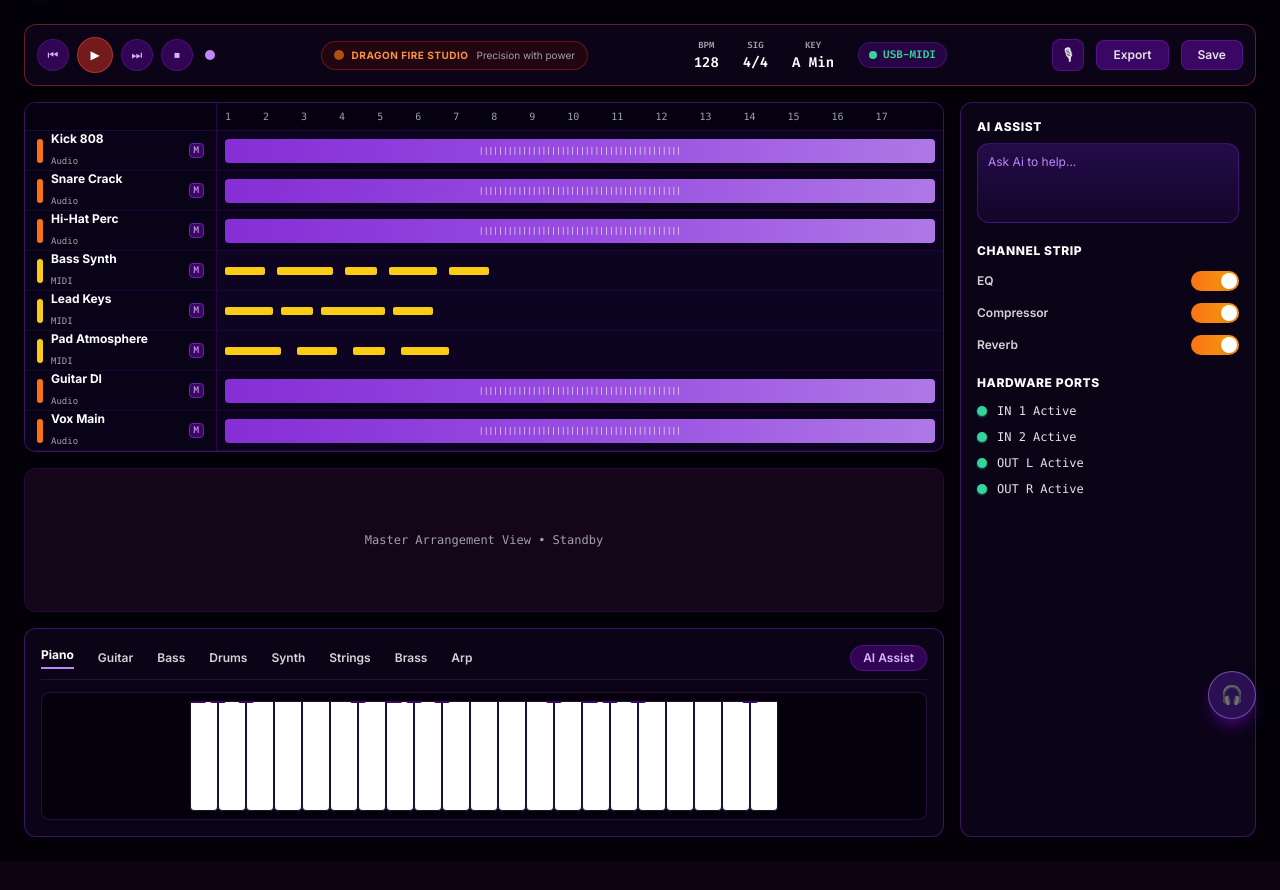
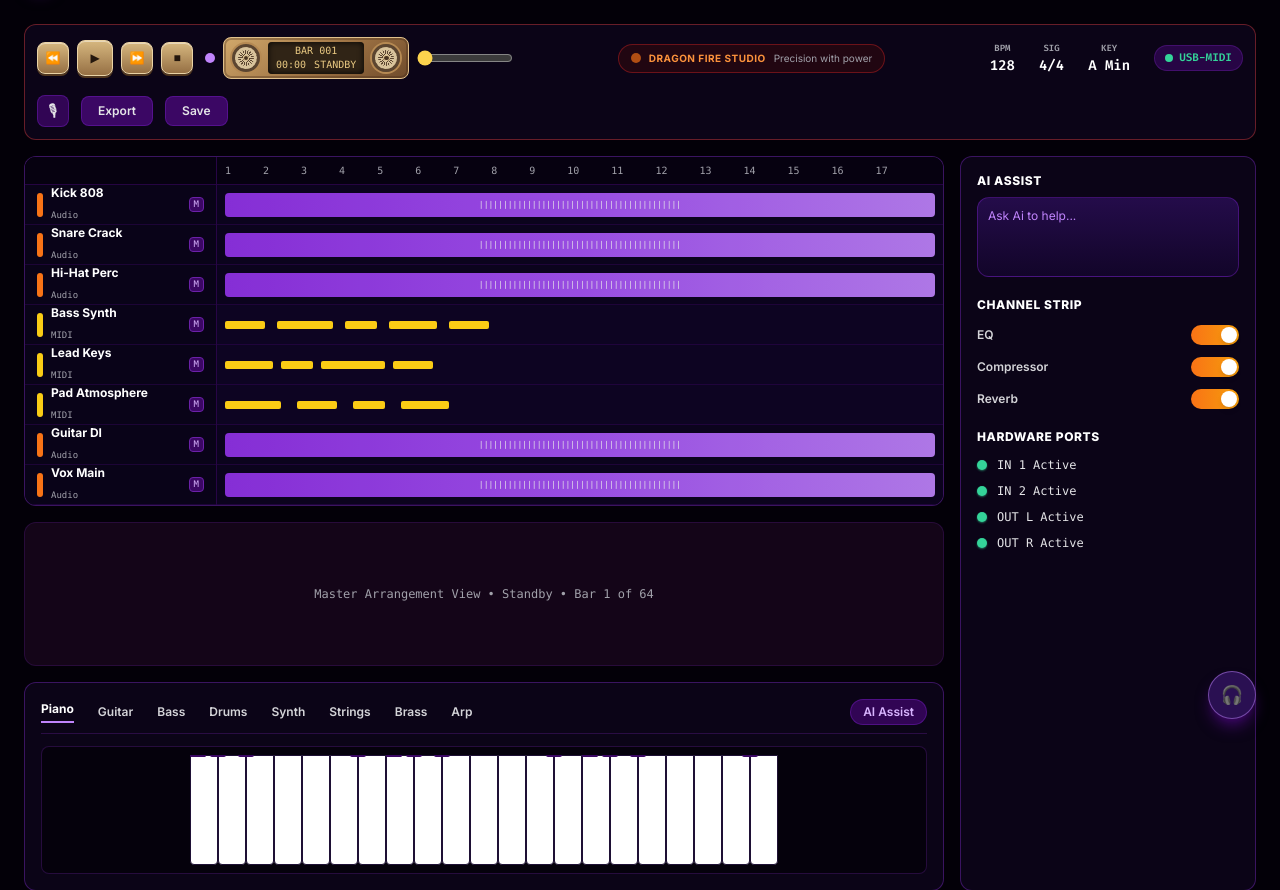
Before and after one commit to gautav2003/MagicalFlow, a Flask app: page /pro-studio-mode in a window 1280 px wide. Shown: the part 57-947 px from the top of the page. Before the commit the page ends 894 px from the top, so only its background shows below. Run offline with Flask 3, Linux system fonts and the light colour scheme; a user stored in the database is signed in; some libraries are stand-ins or nearby versions.

Commit message:
Add files via upload

```diff
--- a/Magical Flow/templates/Prostudiomode.html
+++ b/Magical Flow/templates/Prostudiomode.html
@@ -1,21 +1,21 @@
-<!DOCTYPE html>
+<!doctype html>
 <html lang="en" class="h-full">
   <head>
-    <meta charset="UTF-8">
-    <meta name="viewport" content="width=device-width, initial-scale=1.0">
+    <meta charset="UTF-8" />
+    <meta name="viewport" content="width=device-width, initial-scale=1.0" />
     <title>Magical Flow - Pro Studio Mode</title>
     <!-- Tailwind CSS CDN -->
     <script src="https://cdn.tailwindcss.com"></script>
-    <link href="https://fonts.googleapis.com/css2?family=Inter:wght@300;400;500;600;700;800&family=Fira+Code:wght@400;500;600&display=swap" rel="stylesheet">
+    <link href="https://fonts.googleapis.com/css2?family=Inter:wght@300;400;500;600;700;800&family=Fira+Code:wght@400;500;600&display=swap" rel="stylesheet" />
     <style>
       body {
-            font-family: 'Inter', sans-serif;
+        font-family: "Inter", sans-serif;
         background-color: #030008;
         color: #ffffff;
       }
 
       .mono-font {
-            font-family: 'Fira Code', monospace;
+        font-family: "Fira Code", monospace;
       }
 
       /* Outer Glass & DAW Panels */
@@ -36,6 +36,55 @@
       .audio-wave {
         background: linear-gradient(90deg, #9333ea 0%, #a855f7 50%, #c084fc 100%);
         border-radius: 4px;
+      }
+
+      /* Vintage Transport Deck */
+      .tape-deck {
+        background: linear-gradient(145deg, #d2a96b, #9b7042 58%, #6f4b2b);
+        border: 1px solid #e1c18c;
+        box-shadow: inset 0 0 0 2px rgba(66, 42, 23, 0.35);
+      }
+      .tape-counter {
+        background: #302416;
+        color: #e9c982;
+        box-shadow: inset 0 0 6px rgba(0, 0, 0, 0.9);
+      }
+      .tape-reel {
+        background: repeating-conic-gradient(#d8c39b 0deg 12deg, #5b4530 12deg 20deg);
+        border: 3px solid #5b4530;
+        box-shadow:
+          0 0 0 2px #b68a53,
+          inset 0 0 0 3px #d8c39b;
+      }
+      .tape-reel::after {
+        content: "";
+        position: absolute;
+        inset: 35%;
+        border-radius: 9999px;
+        background: #493522;
+        border: 1px solid #e4c996;
+      }
+      .tape-reel.spinning {
+        animation: tape-spin 1.6s linear infinite;
+      }
+      @keyframes tape-spin {
+        to {
+          transform: rotate(360deg);
+        }
+      }
+      .tape-button {
+        background: linear-gradient(180deg, #d6b77f, #967044);
+        border: 1px solid #ead3a5;
+        color: #24170d;
+        box-shadow:
+          inset 0 1px rgba(255, 255, 255, 0.45),
+          0 2px 0 #51371f;
+      }
+      .tape-button:hover {
+        background: linear-gradient(180deg, #ead3a5, #b68a53);
+      }
+      .tape-button:active {
+        transform: translateY(1px);
       }
 
       /* Custom Scrollbar for Track Workspace */
@@ -60,7 +109,8 @@
         cursor: pointer;
         transition: background 0.1s ease;
       }
-        .white-key:active, .white-key.active-key {
+      .white-key:active,
+      .white-key.active-key {
         background: #c084fc !important;
       }
       .black-key {
@@ -72,13 +122,13 @@
         cursor: pointer;
         transition: background 0.1s ease;
       }
-        .black-key:active, .black-key.active-key {
+      .black-key:active,
+      .black-key.active-key {
         background: #a855f7 !important;
       }
     </style>
   </head>
   <body class="min-h-screen bg-[#030008] text-white flex flex-col justify-between selection:bg-purple-600 selection:text-white">
-
     <!-- Top Navigation Header Bar -->
     <header class="w-full bg-[#030008] border-b border-purple-950/40 px-6 py-3 flex items-center justify-between z-30">
       <!-- Brand Logo & Name -->
@@ -107,24 +157,31 @@
       <!-- User Profile Avatar -->
       <a href="{{ url_for('account') }}" class="w-7 h-7 rounded-full bg-purple-950 border border-purple-500/40 flex items-center justify-center text-zinc-300 hover:text-white transition-colors">
         <svg class="w-4 h-4" fill="currentColor" viewBox="0 0 24 24">
-                <path d="M12 12c2.21 0 4-1.79 4-4s-1.79-4-4-4-4 1.79-4 4 1.79 4 4 4zm0 2c-2.67 0-8 1.34-8 4v2h16v-2c0-2.66-5.33-4-8-4z"/>
+          <path d="M12 12c2.21 0 4-1.79 4-4s-1.79-4-4-4-4 1.79-4 4 1.79 4 4 4zm0 2c-2.67 0-8 1.34-8 4v2h16v-2c0-2.66-5.33-4-8-4z" />
         </svg>
       </a>
     </header>
 
     <!-- Main DAW Interface Container -->
     <main class="flex-grow p-4 md:p-6 max-w-[1600px] w-full mx-auto space-y-4">
-
       <!-- Top Transport Toolbar Panel -->
       <div class="daw-card daw-border-red rounded-xl p-3 flex flex-wrap items-center justify-between gap-4">
-
         <!-- Playback Transport Controls -->
         <div class="flex items-center gap-2">
-                <button type="button" onclick="resetTransport()" class="w-8 h-8 rounded-full bg-purple-950/80 border border-purple-800/40 flex items-center justify-center text-purple-300 text-xs hover:bg-purple-900">⏮</button>
-                <button type="button" id="playBtn" onclick="togglePlay()" class="w-9 h-9 rounded-full bg-red-900/90 border border-red-500/50 flex items-center justify-center text-white text-xs shadow-md hover:bg-red-800">▶</button>
-                <button type="button" onclick="fastForward()" class="w-8 h-8 rounded-full bg-purple-950/80 border border-purple-800/40 flex items-center justify-center text-purple-300 text-xs hover:bg-purple-900">⏭</button>
-                <button type="button" onclick="stopTransport()" class="w-8 h-8 rounded-full bg-purple-950/80 border border-purple-800/40 flex items-center justify-center text-purple-300 text-xs hover:bg-purple-900">⏹</button>
+          <button type="button" onclick="rewindTransport()" aria-label="Rewind four measures" title="Rewind four measures" class="tape-button w-8 h-8 rounded-lg flex items-center justify-center text-xs">⏪</button>
+          <button type="button" id="playBtn" onclick="togglePlay()" aria-label="Play" title="Play" class="tape-button w-9 h-9 rounded-lg flex items-center justify-center text-xs">▶</button>
+          <button type="button" onclick="fastForward()" aria-label="Forward four measures" title="Forward four measures" class="tape-button w-8 h-8 rounded-lg flex items-center justify-center text-xs">⏩</button>
+          <button type="button" onclick="stopTransport()" aria-label="Stop playback" title="Stop" class="tape-button w-8 h-8 rounded-lg flex items-center justify-center text-xs">■</button>
           <span id="transportLed" class="w-2.5 h-2.5 rounded-full bg-purple-400 ml-1"></span>
+          <div class="tape-deck rounded-lg px-2 py-1 flex items-center gap-2">
+            <div id="leftTapeReel" class="tape-reel relative w-7 h-7 rounded-full"></div>
+            <div class="tape-counter rounded px-2 py-1 text-[10px] leading-none font-mono text-center min-w-[76px]">
+              <span id="measureCounter">BAR 001</span>
+              <span class="block mt-1"><span id="transportTime">00:00</span><span id="transportState" class="ml-2">STOP</span></span>
+            </div>
+            <div id="rightTapeReel" class="tape-reel relative w-7 h-7 rounded-full"></div>
+          </div>
+          <input id="transportSeek" type="range" min="0" max="120" value="0" step="1" aria-label="Seek through arrangement" title="Seek through arrangement" class="w-24 accent-amber-300 cursor-pointer" />
         </div>
 
         <!-- Dragon Fire Studio Mode Badge -->
@@ -148,40 +205,28 @@
             <span class="block text-[9px] text-zinc-400 uppercase">KEY</span>
             <span class="text-sm font-bold text-white">A Min</span>
           </div>
-                <div id="midiStatus" class="flex items-center gap-1.5 bg-purple-950/60 border border-purple-800/40 px-2.5 py-1 rounded-full text-[11px] text-emerald-400">
-                    <span class="w-2 h-2 rounded-full bg-emerald-400"></span> USB-MIDI
-                </div>
+          <div id="midiStatus" class="flex items-center gap-1.5 bg-purple-950/60 border border-purple-800/40 px-2.5 py-1 rounded-full text-[11px] text-emerald-400"><span class="w-2 h-2 rounded-full bg-emerald-400"></span> USB-MIDI</div>
         </div>
 
         <!-- Record Microphone & Save/Export Buttons -->
         <div class="flex items-center gap-3">
-                <button type="button" id="micBtn" onclick="toggleMic()" class="w-8 h-8 bg-purple-950/80 border border-purple-700/40 rounded-lg flex items-center justify-center text-zinc-200 hover:text-white hover:border-purple-400 transition-colors" title="Arm Microphone Input">
-                    🎙
-                </button>
+          <button type="button" id="micBtn" onclick="toggleMic()" class="w-8 h-8 bg-purple-950/80 border border-purple-700/40 rounded-lg flex items-center justify-center text-zinc-200 hover:text-white hover:border-purple-400 transition-colors" title="Arm Microphone Input">🎙</button>
           <form id="studioForm" method="POST" action="{{ url_for('studio_output') }}" class="inline-flex gap-2">
-                    <input type="hidden" name="bpm" value="128">
-                    <input type="hidden" name="key_scale" value="A Min">
-                    <input type="hidden" name="prompt" id="hiddenPrompt" value="">
-                    <button type="submit" class="px-4 py-1.5 bg-purple-950 border border-purple-700/40 hover:bg-purple-900 rounded-lg text-xs font-semibold text-zinc-200 transition-colors">
-                        Export
-                    </button>
+            <input type="hidden" name="bpm" value="128" />
+            <input type="hidden" name="key_scale" value="A Min" />
+            <input type="hidden" name="prompt" id="hiddenPrompt" value="" />
+            <button type="submit" class="px-4 py-1.5 bg-purple-950 border border-purple-700/40 hover:bg-purple-900 rounded-lg text-xs font-semibold text-zinc-200 transition-colors">Export</button>
           </form>
-                <button type="button" onclick="saveProject()" class="px-4 py-1.5 bg-purple-950 border border-purple-700/40 hover:bg-purple-900 rounded-lg text-xs font-semibold text-zinc-200 transition-colors">
-                    Save
-                </button>
+          <button type="button" onclick="saveProject()" class="px-4 py-1.5 bg-purple-950 border border-purple-700/40 hover:bg-purple-900 rounded-lg text-xs font-semibold text-zinc-200 transition-colors">Save</button>
         </div>
-
       </div>
 
       <!-- Grid Workspace (Left Stem Matrix & Right Inspector) -->
       <div class="grid grid-cols-1 lg:grid-cols-12 gap-4">
-
         <!-- LEFT 9-COLUMN: Multi-Track Timeline & Piano Roll -->
         <div class="lg:col-span-9 space-y-4">
-
           <!-- Stem Track Headers & Multi-Track Waveform Matrix -->
           <div class="daw-card daw-border-purple rounded-xl overflow-hidden flex">
-
             <!-- Track Names List (Left Fixed Header Strip) -->
             <div class="w-48 bg-[#090318] border-r border-purple-950/60 flex-shrink-0">
               <div class="h-7 border-b border-purple-950/60 bg-[#060110]"></div>
@@ -327,9 +372,7 @@
               <div class="h-10 border-b border-purple-950/40 px-2 flex items-center gap-1 bg-[#0b031d]">
                 <div class="h-6 w-full audio-wave flex items-center justify-around opacity-90"><span class="text-[8px] font-mono">||||||||||||||||||||||||||||||||||||||||||</span></div>
               </div>
-
             </div>
-
           </div>
 
           <!-- Dark Recording Studio Box Area -->
@@ -351,9 +394,7 @@
                 <button type="button" onclick="selectTab(this, 'Brass')" class="vst-tab hover:text-white transition-colors">Brass</button>
                 <button type="button" onclick="selectTab(this, 'Arp')" class="vst-tab hover:text-white transition-colors">Arp</button>
               </div>
-                        <button type="button" onclick="triggerAiAssist()" class="px-3 py-1 bg-purple-950/80 border border-purple-700/40 rounded-full text-xs text-purple-300 font-semibold hover:bg-purple-900">
-                            AI Assist
-                        </button>
+              <button type="button" onclick="triggerAiAssist()" class="px-3 py-1 bg-purple-950/80 border border-purple-700/40 rounded-full text-xs text-purple-300 font-semibold hover:bg-purple-900">AI Assist</button>
             </div>
 
             <!-- Virtual Synthesizer Piano Keyboard (Synthesizes Web Audio Tones) -->
@@ -366,10 +407,10 @@
                 <div onclick="playNote(155.56)" class="black-key w-4 h-18 absolute left-12"></div>
                 <div onclick="playNote(164.81)" class="white-key w-7 h-full"></div>
                 <div onclick="playNote(174.61)" class="white-key w-7 h-full"></div>
-                            <div onclick="playNote(185.00)" class="black-key w-4 h-18 absolute left-26"></div>
-                            <div onclick="playNote(196.00)" class="white-key w-7 h-full"></div>
+                <div onclick="playNote(185.0)" class="black-key w-4 h-18 absolute left-26"></div>
+                <div onclick="playNote(196.0)" class="white-key w-7 h-full"></div>
                 <div onclick="playNote(207.65)" class="black-key w-4 h-18 absolute left-33"></div>
-                            <div onclick="playNote(220.00)" class="white-key w-7 h-full"></div>
+                <div onclick="playNote(220.0)" class="white-key w-7 h-full"></div>
                 <div onclick="playNote(233.08)" class="black-key w-4 h-18 absolute left-40"></div>
                 <div onclick="playNote(246.94)" class="white-key w-7 h-full"></div>
               </div>
@@ -383,9 +424,9 @@
                 <div onclick="playNote(329.63)" class="white-key w-7 h-full"></div>
                 <div onclick="playNote(349.23)" class="white-key w-7 h-full"></div>
                 <div onclick="playNote(369.99)" class="black-key w-4 h-18 absolute left-26"></div>
-                            <div onclick="playNote(392.00)" class="white-key w-7 h-full"></div>
-                            <div onclick="playNote(415.30)" class="black-key w-4 h-18 absolute left-33"></div>
-                            <div onclick="playNote(440.00)" class="white-key w-7 h-full"></div>
+                <div onclick="playNote(392.0)" class="white-key w-7 h-full"></div>
+                <div onclick="playNote(415.3)" class="black-key w-4 h-18 absolute left-33"></div>
+                <div onclick="playNote(440.0)" class="white-key w-7 h-full"></div>
                 <div onclick="playNote(466.16)" class="black-key w-4 h-18 absolute left-40"></div>
                 <div onclick="playNote(493.88)" class="white-key w-7 h-full"></div>
               </div>
@@ -401,20 +442,17 @@
                 <div onclick="playNote(739.99)" class="black-key w-4 h-18 absolute left-26"></div>
                 <div onclick="playNote(783.99)" class="white-key w-7 h-full"></div>
                 <div onclick="playNote(830.61)" class="black-key w-4 h-18 absolute left-33"></div>
-                            <div onclick="playNote(880.00)" class="white-key w-7 h-full"></div>
+                <div onclick="playNote(880.0)" class="white-key w-7 h-full"></div>
                 <div onclick="playNote(932.33)" class="black-key w-4 h-18 absolute left-40"></div>
                 <div onclick="playNote(987.77)" class="white-key w-7 h-full"></div>
               </div>
             </div>
           </div>
-
         </div>
 
         <!-- RIGHT 3-COLUMN: Inspector Sidebar Panel -->
         <div class="lg:col-span-3 space-y-4">
-
           <div class="daw-card daw-border-purple rounded-xl p-4 space-y-5 h-full flex flex-col justify-between">
-
             <div class="space-y-5">
               <!-- AI Assist Input Box -->
               <div>
@@ -475,13 +513,9 @@
                 </div>
               </div>
             </div>
-
           </div>
-
         </div>
-
       </div>
-
     </main>
 
     <!-- Floating Artist Support Widget (Bottom-Right Headset) -->
@@ -494,6 +528,13 @@
       let audioCtx = null;
       let isPlaying = false;
       let isMicArmed = false;
+      const bpm = 128;
+      const totalMeasures = 64;
+      const secondsPerMeasure = (4 * 60) / bpm;
+      const transportDuration = totalMeasures * secondsPerMeasure;
+      const measureSkip = secondsPerMeasure * 4;
+      let transportPosition = 0;
+      let transportInterval = null;
 
       // Initialize Web Audio Context
       function initAudio() {
@@ -508,7 +549,7 @@
         const osc = audioCtx.createOscillator();
         const gain = audioCtx.createGain();
 
-            osc.type = 'triangle';
+        osc.type = "triangle";
         osc.frequency.setValueAtTime(freq, audioCtx.currentTime);
 
         gain.gain.setValueAtTime(0.3, audioCtx.currentTime);
@@ -523,96 +564,135 @@
 
       // Transport Controls
       function togglePlay() {
-            initAudio();
-            const btn = document.getElementById('playBtn');
-            const led = document.getElementById('transportLed');
-            const status = document.getElementById('dawStatusText');
-
-            if (!isPlaying) {
-                isPlaying = true;
-                btn.innerText = '⏸';
-                led.classList.replace('bg-purple-400', 'bg-red-500');
-                status.innerText = 'Master Arrangement View • Playing Back Multi-Track Stems';
-            } else {
-                isPlaying = false;
-                btn.innerText = '▶';
-                led.classList.replace('bg-red-500', 'bg-purple-400');
-                status.innerText = 'Master Arrangement View • Paused';
-            }
+        if (transportPosition >= transportDuration) transportPosition = 0;
+        isPlaying = !isPlaying;
+        if (isPlaying) startTransportClock();
+        else clearInterval(transportInterval);
+        syncTransport(isPlaying ? "Playing" : "Paused");
       }
 
       function stopTransport() {
         isPlaying = false;
-            document.getElementById('playBtn').innerText = '▶';
-            document.getElementById('transportLed').classList.replace('bg-red-500', 'bg-purple-400');
-            document.getElementById('dawStatusText').innerText = 'Master Arrangement View • Stopped';
+        clearInterval(transportInterval);
+        syncTransport("Stopped");
       }
 
       function resetTransport() {
-            stopTransport();
+        isPlaying = false;
+        clearInterval(transportInterval);
+        transportPosition = 0;
+        syncTransport("Rewound to start");
       }
 
       function fastForward() {
-            document.getElementById('dawStatusText').innerText = 'Fast-Forwarding 4 Measures...';
+        transportPosition = Math.min(transportDuration, transportPosition + measureSkip);
+        if (transportPosition >= transportDuration && isPlaying) stopTransport();
+        else syncTransport(isPlaying ? "Playing" : "Forwarded four measures");
       }
+
+      function rewindTransport() {
+        transportPosition = Math.max(0, transportPosition - measureSkip);
+        syncTransport(isPlaying ? "Playing" : "Rewound four measures");
+      }
+
+      function startTransportClock() {
+        clearInterval(transportInterval);
+        transportInterval = setInterval(() => {
+          transportPosition = Math.min(transportDuration, transportPosition + 1);
+          if (transportPosition >= transportDuration) {
+            stopTransport();
+          } else {
+            syncTransport("Playing");
+          }
+        }, 1000);
+      }
+
+      function formatTransportTime(seconds) {
+        const minutes = Math.floor(seconds / 60);
+        const remainingSeconds = Math.floor(seconds % 60);
+        return `${String(minutes).padStart(2, "0")}:${String(remainingSeconds).padStart(2, "0")}`;
+      }
+
+      function syncTransport(state) {
+        const playButton = document.getElementById("playBtn");
+        const led = document.getElementById("transportLed");
+        playButton.innerText = isPlaying ? "Ⅱ" : "▶";
+        playButton.setAttribute("aria-label", isPlaying ? "Pause" : "Play");
+        playButton.setAttribute("title", isPlaying ? "Pause" : "Play");
+        led.classList.toggle("bg-red-500", isPlaying);
+        led.classList.toggle("bg-purple-400", !isPlaying);
+        document.getElementById("transportState").innerText = isPlaying ? "PLAY" : state.toUpperCase();
+        document.getElementById("transportTime").innerText = formatTransportTime(transportPosition);
+        document.getElementById("measureCounter").innerText = `BAR ${String(Math.min(totalMeasures, Math.floor(transportPosition / secondsPerMeasure) + 1)).padStart(3, "0")}`;
+        document.getElementById("transportSeek").value = transportPosition;
+        document.getElementById("dawStatusText").innerText = `Master Arrangement View • ${state} • Bar ${Math.min(totalMeasures, Math.floor(transportPosition / secondsPerMeasure) + 1)} of ${totalMeasures}`;
+      }
+
+      document.getElementById("transportSeek").addEventListener("input", (event) => {
+        transportPosition = Number(event.target.value);
+        if (transportPosition >= transportDuration && isPlaying) stopTransport();
+        else syncTransport(isPlaying ? "Playing" : "Seeking");
+      });
+
+      syncTransport("Standby");
 
       // Toggle Microphone Input
       async function toggleMic() {
-            const btn = document.getElementById('micBtn');
+        const btn = document.getElementById("micBtn");
         if (!isMicArmed) {
           try {
             await navigator.mediaDevices.getUserMedia({ audio: true });
             isMicArmed = true;
-                    btn.classList.add('bg-red-600', 'text-white', 'border-red-400');
-                    document.getElementById('dawStatusText').innerText = 'Microphone Armed • Direct Hardware Streaming Active';
+            btn.classList.add("bg-red-600", "text-white", "border-red-400");
+            document.getElementById("dawStatusText").innerText = "Microphone Armed • Direct Hardware Streaming Active";
           } catch (err) {
-                    alert('Audio Interface / Microphone access denied: ' + err);
+            alert("Audio Interface / Microphone access denied: " + err);
           }
         } else {
           isMicArmed = false;
-                btn.classList.remove('bg-red-600', 'text-white', 'border-red-400');
-                document.getElementById('dawStatusText').innerText = 'Microphone Disarmed';
+          btn.classList.remove("bg-red-600", "text-white", "border-red-400");
+          document.getElementById("dawStatusText").innerText = "Microphone Disarmed";
         }
       }
 
       // Channel Strip FX Toggle Switch
       function toggleSwitch(btn) {
-            const knob = btn.querySelector('div');
-            if (btn.classList.contains('justify-end')) {
-                btn.classList.replace('justify-end', 'justify-start');
-                btn.classList.replace('from-orange-500', 'from-zinc-700');
-                btn.classList.replace('to-amber-500', 'to-zinc-800');
+        const knob = btn.querySelector("div");
+        if (btn.classList.contains("justify-end")) {
+          btn.classList.replace("justify-end", "justify-start");
+          btn.classList.replace("from-orange-500", "from-zinc-700");
+          btn.classList.replace("to-amber-500", "to-zinc-800");
         } else {
-                btn.classList.replace('justify-start', 'justify-end');
-                btn.classList.replace('from-zinc-700', 'from-orange-500');
-                btn.classList.replace('to-zinc-800', 'to-amber-500');
+          btn.classList.replace("justify-start", "justify-end");
+          btn.classList.replace("from-zinc-700", "from-orange-500");
+          btn.classList.replace("to-zinc-800", "to-amber-500");
         }
       }
 
       // Track Mute Toggle
       function toggleMute(btn) {
-            btn.classList.toggle('bg-red-600');
-            btn.classList.toggle('text-white');
+        btn.classList.toggle("bg-red-600");
+        btn.classList.toggle("text-white");
       }
 
       // Tab Selection
       function selectTab(btn, name) {
-            document.querySelectorAll('.vst-tab').forEach(t => {
-                t.classList.remove('text-white', 'font-bold', 'border-b-2', 'border-purple-400', 'pb-1');
-                t.classList.add('hover:text-white', 'transition-colors');
+        document.querySelectorAll(".vst-tab").forEach((t) => {
+          t.classList.remove("text-white", "font-bold", "border-b-2", "border-purple-400", "pb-1");
+          t.classList.add("hover:text-white", "transition-colors");
         });
-            btn.classList.add('text-white', 'font-bold', 'border-b-2', 'border-purple-400', 'pb-1');
-            btn.classList.remove('hover:text-white', 'transition-colors');
+        btn.classList.add("text-white", "font-bold", "border-b-2", "border-purple-400", "pb-1");
+        btn.classList.remove("hover:text-white", "transition-colors");
       }
 
       // Save & AI Assist
       function saveProject() {
-            alert('Pro Studio Session Saved!');
+        alert("Pro Studio Session Saved!");
       }
 
       function triggerAiAssist() {
-            const text = document.getElementById('aiPromptInput').value;
-            alert(text ? `AI Studio Assistant Analyzing: "${text}"` : 'Please enter an AI prompt in the sidebar.');
+        const text = document.getElementById("aiPromptInput").value;
+        alert(text ? `AI Studio Assistant Analyzing: "${text}"` : "Please enter an AI prompt in the sidebar.");
       }
     </script>
   </body>
```
Lines whose indentation alone changed are shown as unchanged.
